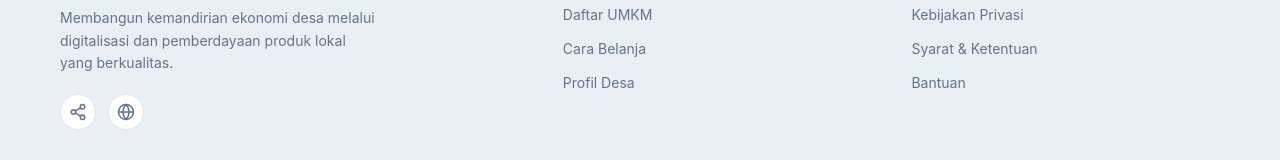
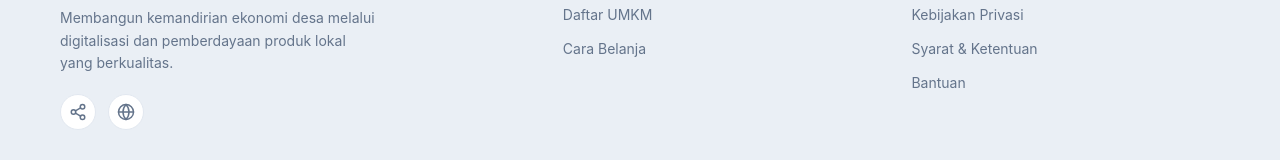
Before and after one commit to Geraldsein/Pasar-Digital-Pekon-sinar-Mulyo, a React (Vite) app: page / in a window 1280 px wide. Shown: the part 1678-1838 px from the top of the page. Built offline with nearby package versions, Linux system fonts and the light colour scheme; no server answers; the database is empty.

Commit message:
Remove Profil Desa link from footer

```diff
--- a/src/components/Footer.jsx
+++ b/src/components/Footer.jsx
@@ -88,11 +88,6 @@ export default function Footer({ onOpenAuth }) {
                   Cara Belanja
                 </a>
               </li>
-              <li>
-                <a href="#tentang" onClick={(e) => { e.preventDefault(); scrollTo("tentang"); }}>
-                  Profil Desa
-                </a>
-              </li>
             </ul>
           </div>
 
```
